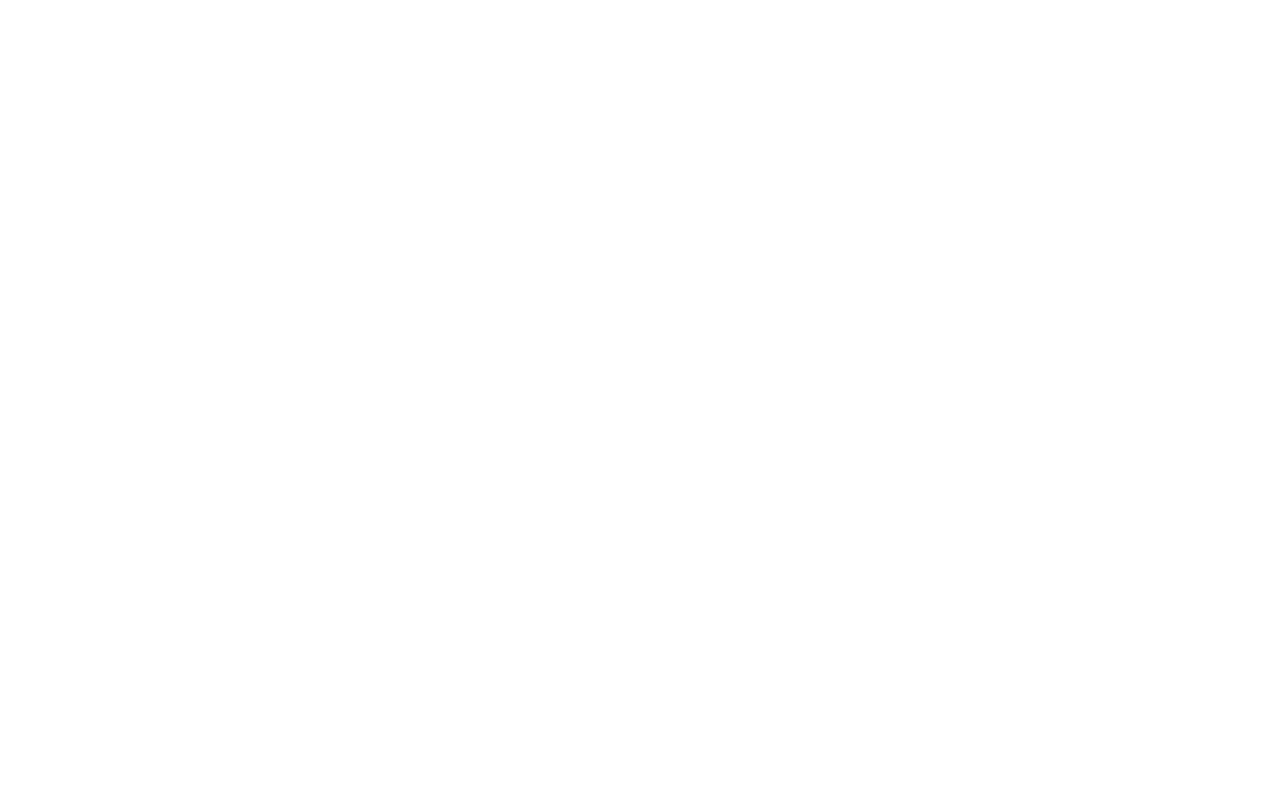
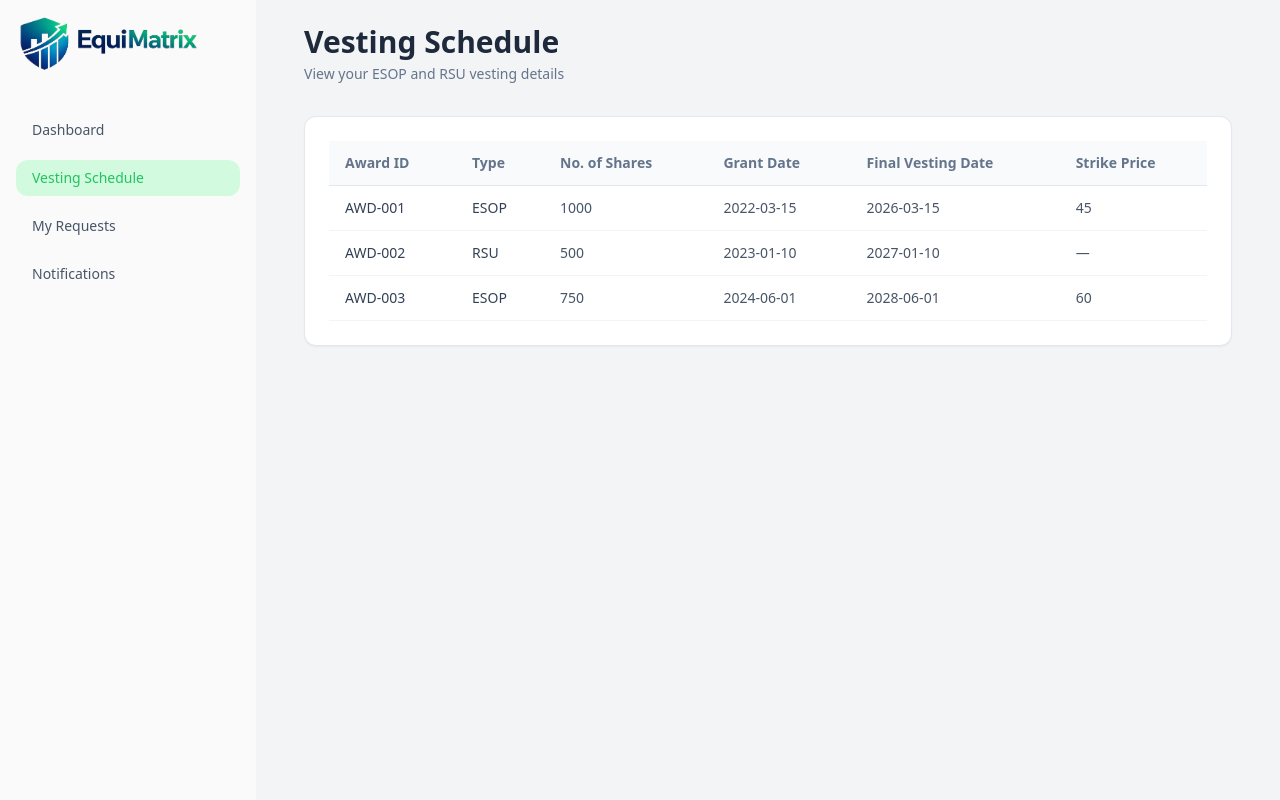
Before and after one commit to VarshaShetty28/Equity_Award_Tracker_EquiMatrix, an Angular app in the folder FrontEnd/: page /employee/vesting in a window 1280 px wide. Before the commit this address led to /. Shown: the top 800 px of the page. Built offline with nearby package versions, Linux system fonts and the light colour scheme.

Commit message:
Added vesting schedule page

```diff
--- a/FrontEnd/src/app/app.routes.ts
+++ b/FrontEnd/src/app/app.routes.ts
@@ -14,6 +14,7 @@
 
 //for employee dashboard
 import {EmployeeDashboardComponent }from './features/employee/edashboard/edashboard.component';
+import { VestingScheduleComponent } from './features/employee/vestingschedule/vestingschedule.component';
 export const routes: Routes = [
 
   { path: '', component: LoginComponent },
@@ -36,7 +37,8 @@
     path: 'employee',
     component: EmplayoutComponent,
     children: [
-      { path: '', component: EmployeeDashboardComponent }
+      { path: '', component: EmployeeDashboardComponent },
+      { path: 'vesting', component: VestingScheduleComponent }
     ]
   }
 
--- a/FrontEnd/src/app/features/employee/vestingschedule/vestingschedule.component.html
+++ b/FrontEnd/src/app/features/employee/vestingschedule/vestingschedule.component.html
@@ -1 +1,80 @@
-<p>vestingschedule works!</p>
+<div class="p-6 bg-gray-100 min-h-screen">
+
+  <!-- HEADER -->
+  <div class="mb-8 -mt-6">
+    <h1 class="text-3xl font-bold text-slate-800">
+      Vesting Schedule
+    </h1>
+    <p class="text-slate-500 text-sm mt-1">
+      View your ESOP and RSU vesting details
+    </p>
+  </div>
+
+  <!-- TABLE CARD -->
+  <div class="bg-white rounded-xl border border-slate-200 shadow-sm p-6">
+
+    <div class="overflow-x-auto">
+      <table class="w-full text-sm">
+
+        <!-- TABLE HEADER -->
+        <thead class="border-b border-slate-200 bg-slate-50">
+          <tr>
+            <th class="text-left px-4 py-3 text-slate-500 font-semibold">
+              Award ID
+            </th>
+            <th class="text-left px-4 py-3 text-slate-500 font-semibold">
+              Type
+            </th>
+            <th class="text-left px-4 py-3 text-slate-500 font-semibold">
+              No. of Shares
+            </th>
+            <th class="text-left px-4 py-3 text-slate-500 font-semibold">
+              Grant Date
+            </th>
+            <th class="text-left px-4 py-3 text-slate-500 font-semibold">
+              Final Vesting Date
+            </th>
+            <th class="text-left px-4 py-3 text-slate-500 font-semibold">
+              Strike Price
+            </th>
+          </tr>
+        </thead>
+
+        <!-- TABLE BODY -->
+        <tbody>
+          <tr
+            *ngFor="let record of vestingData"
+            class="border-b border-slate-100 hover:bg-[#F0FDF4] transition"
+          >
+            <td class="px-4 py-3 text-slate-700 font-medium">
+              {{ record.awardId }}
+            </td>
+
+            <td class="px-4 py-3 text-slate-700">
+              {{ record.type }}
+            </td>
+
+            <td class="px-4 py-3 text-slate-600">
+              {{ record.shares }}
+            </td>
+
+            <td class="px-4 py-3 text-slate-600">
+              {{ record.grantDate }}
+            </td>
+
+            <td class="px-4 py-3 text-slate-600">
+              {{ record.finalVestingDate }}
+            </td>
+
+            <td class="px-4 py-3 text-slate-600">
+              {{ record.type === 'RSU' ? '—' : record.strikePrice }}
+            </td>
+          </tr>
+        </tbody>
+
+      </table>
+    </div>
+
+  </div>
+
+</div>
--- a/FrontEnd/src/app/features/employee/vestingschedule/vestingschedule.component.ts
+++ b/FrontEnd/src/app/features/employee/vestingschedule/vestingschedule.component.ts
@@ -1,12 +1,48 @@
 import { Component } from '@angular/core';
+import { CommonModule } from '@angular/common';
+
+interface VestingRecord {
+  awardId: string;
+  type: 'ESOP' | 'RSU';
+  shares: number;
+  grantDate: string;
+  finalVestingDate: string;
+  strikePrice: number;
+}
 
 @Component({
-  selector: 'app-vestingschedule',
+  selector: 'app-vesting-schedule',
   standalone: true,
-  imports: [],
-  templateUrl: './vestingschedule.component.html',
-  styleUrl: './vestingschedule.component.css'
+  imports: [CommonModule],
+  templateUrl: './vestingschedule.component.html'
 })
-export class VestingscheduleComponent {
+export class VestingScheduleComponent {
 
+  // ✅ MOCK DATA (replace with API later)
+  vestingData: VestingRecord[] = [
+    {
+      awardId: 'AWD-001',
+      type: 'ESOP',
+      shares: 1000,
+      grantDate: '2022-03-15',
+      finalVestingDate: '2026-03-15',
+      strikePrice: 45
+    },
+    {
+      awardId: 'AWD-002',
+      type: 'RSU',
+      shares: 500,
+      grantDate: '2023-01-10',
+      finalVestingDate: '2027-01-10',
+      strikePrice: 0
+    },
+    {
+      awardId: 'AWD-003',
+      type: 'ESOP',
+      shares: 750,
+      grantDate: '2024-06-01',
+      finalVestingDate: '2028-06-01',
+      strikePrice: 60
+    }
+  ];
 }
```
